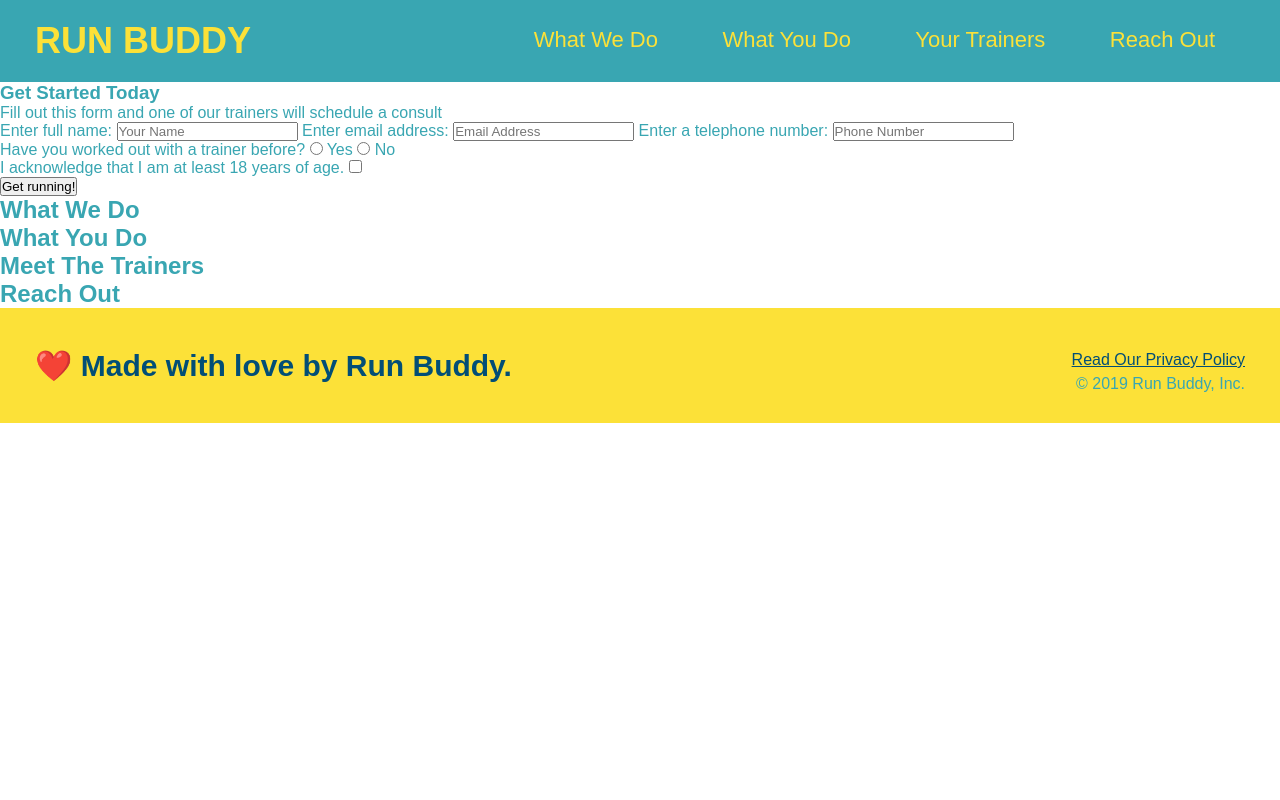
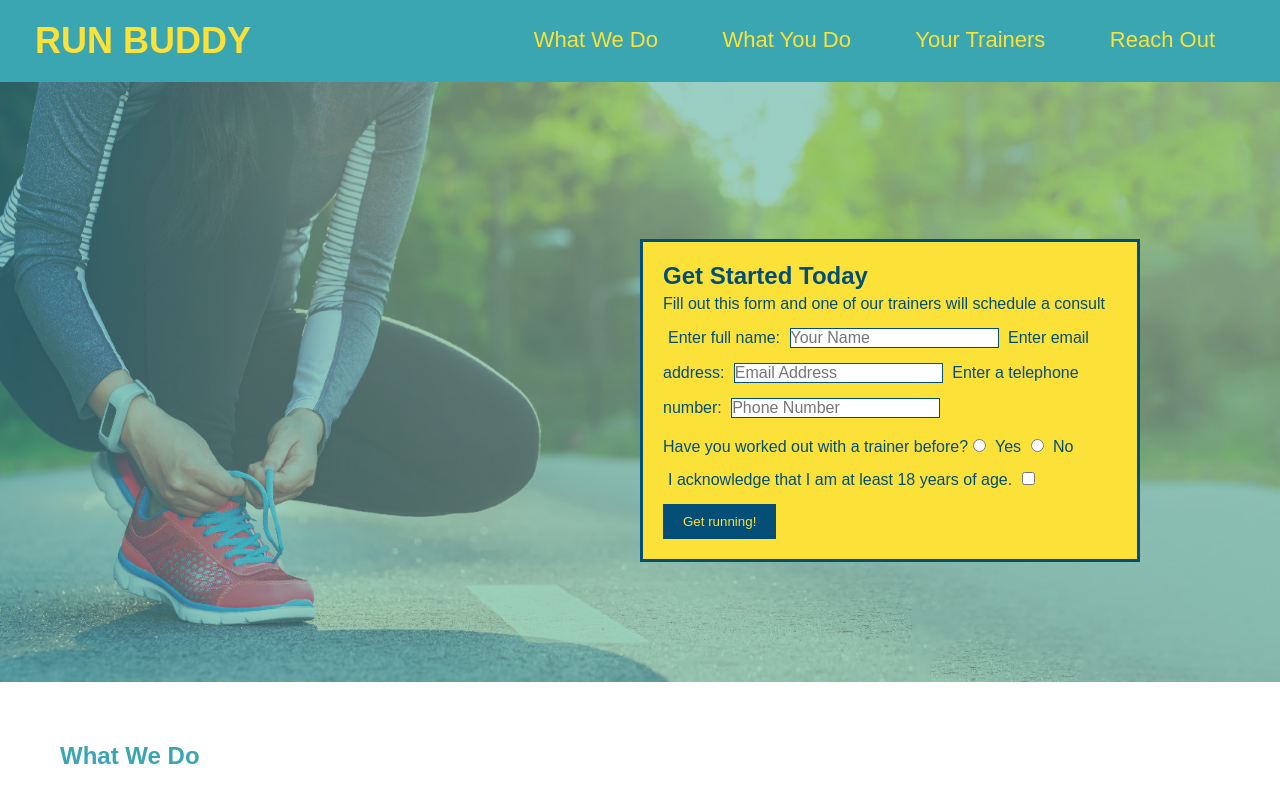
Before and after one commit to MeiguoIrina/run-buddy, a plain HTML site: page index.html in a window 1280 px wide. Shown: the top 800 px of the page. Drawn offline with Linux system fonts and the light colour scheme.

Commit message:
<styled the hero and sign-up form>

```diff
--- a/assets/style.css
+++ b/assets/style.css
@@ -61,3 +61,58 @@ footer div {
 footer a {
     color: #024e76;
 }
+
+section {
+    padding: 60px;
+}
+
+/* Hero Style Start */
+.hero {
+    background-image: url("../hero-bg.jpg");
+    height: 600px;
+    background-size: cover;
+    background-position: center;
+    position: relative;
+}
+/* Hero Style End */
+
+.hero-form {
+    border: solid 3px #024e76;
+    background-color: #fce138;
+    padding: 20px;
+    width: 500px;
+    color: #024e76;
+    position: absolute;
+    bottom: 120px;
+    right: 140px;
+    }
+
+   .hero-form h3 {
+        font-size: 24px;
+        margin: 0;
+    }
+
+    .hero-form p {
+        margin: 5px 0 15px 0;
+    }
+
+    .form-input {
+        border: 1px solid #024e76;
+        display: block
+        padding: 7px 15px;
+        font-size: 16px;
+        color: #024e76
+        width: 100%;
+        margin-bottom: 15px;
+    }
+    .hero-form label {
+        margin: 0 5px;
+    }
+    .hero-form button {
+        color: #fce138;
+        background-color: #024e76;
+        border: none;
+        padding: 10px 20px;
+        font-style: 16px;
+    }
+    /* HERO STYLES END */
--- a/index.html
+++ b/index.html
@@ -33,18 +33,18 @@
     </header>
 
     <!-- hero/jumbotron -->
-    <section>
-        <div>
+    <section class="hero">
+        <div class="hero-form">
            <h3>Get Started Today</h3>
            <p>Fill out this form and one of our trainers will schedule a consult</p>
            <!-- Add form element-->
            <form>
                <label for="name">Enter full name:</label>
-               <input type="text" placeholder="Your Name" name="name" id="name" />
+               <input type="text" placeholder="Your Name" name="name" id="name" class="form-input">
                <label for="email">Enter email address:</label>
-               <input type="email" placeholder="Email Address" name="email" id="email" />
+               <input type="email" placeholder="Email Address" name="email" id="email" class="form-input">
                <label for="phone">Enter a telephone number:</label>
-               <input type="tel" placeholder="Phone Number" name="phone" id="phone" />
+               <input type="tel" placeholder="Phone Number" name="phone" id="phone" class="form-input">
                <p>
                    Have you worked out with a trainer before?
                    <input type="radio" name="trainer-confirm" id="trainer-yes" />
```
Also changed, not shown: hero-bg.jpg (added).
